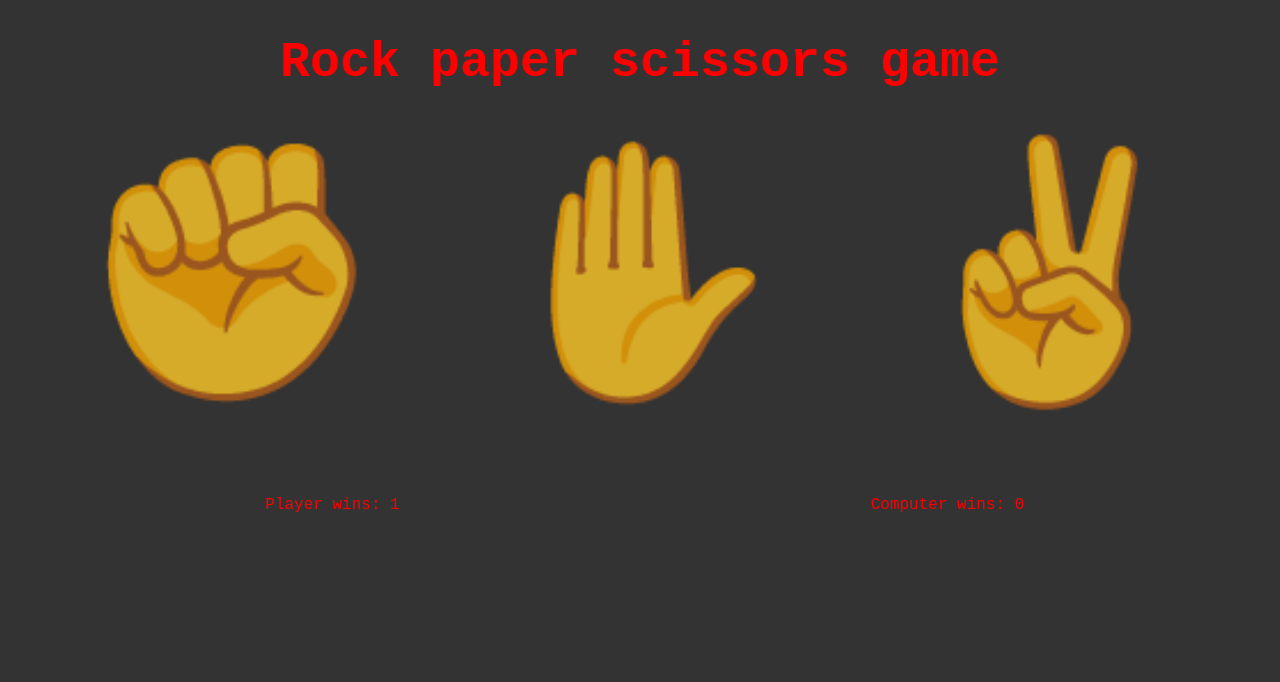
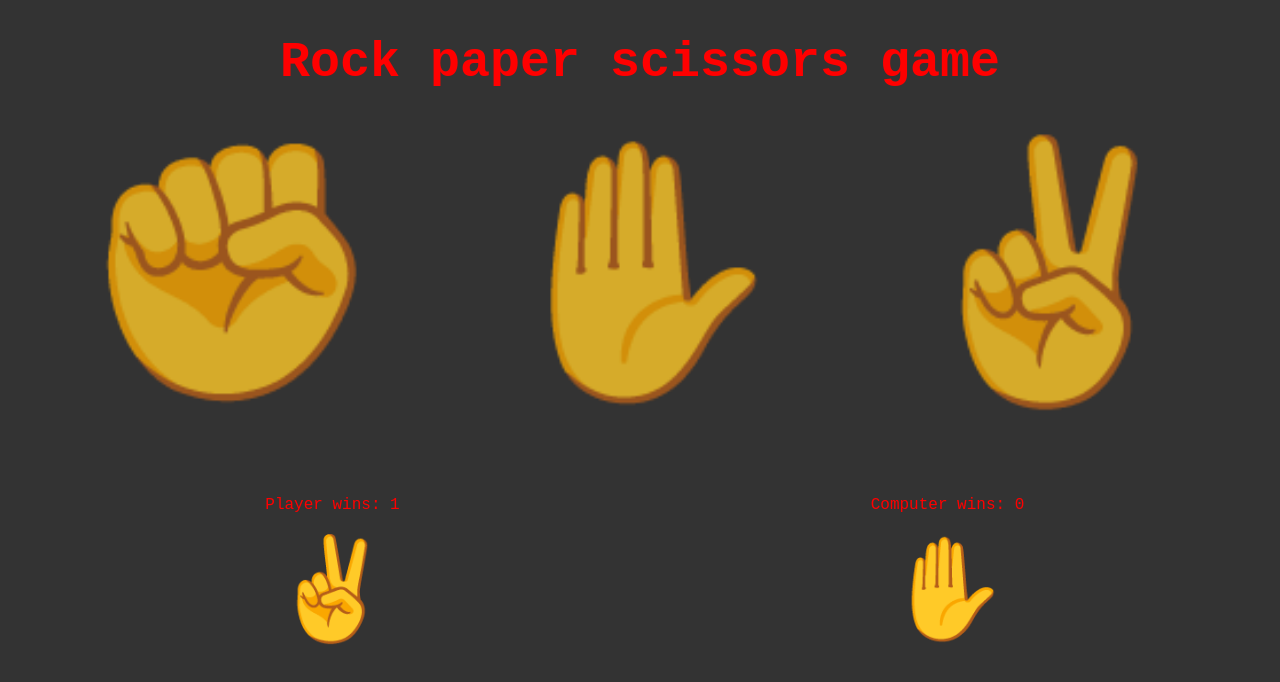
Before and after one commit to daozakona/Rock-paper-scissors, a plain HTML site: page index.html in a window 1280 px wide. Both pictures are taken after a click on the button "✌️". Drawn offline with Linux system fonts and the light colour scheme.

Commit message:
added icon to result sections

```diff
--- a/index.html
+++ b/index.html
@@ -31,11 +31,13 @@
     <section class="result-section">
         <div class="container">
             <div class="result-section__wraper">
-                <div class="player-result">
+                <div class="player-result" id="player-result">
                     <p class="player-result__text">Player wins: <span class="player-result__score" id="player-score">0</span></p>
+                    <div id="player-result__icon"></div>
                 </div>
-                <div class="computer-result">
+                <div class="computer-result" id="computer-result">
                     <p class="computer-result__text">Computer wins: <span class="player-result__score" id="computer-score">0</span></p>
+                    <div id="computer-result__icon"></div>
                 </div>
             </div>
         </div>
--- a/script.js
+++ b/script.js
@@ -1,12 +1,20 @@
 const rock = document.getElementById("rock");
 const paper = document.getElementById("paper");
 const scissors = document.getElementById("scissors");
+const playerResult = document.getElementById("player-result");
+const computerResult = document.getElementById("computer-result");
 const btns = Array.from(document.getElementsByTagName("button"));
 const playerScore = document.getElementById("player-score");
 const computerScore = document.getElementById("computer-score");
+const plIcon = document.getElementById("player-result__icon");
+const comIcon = document.getElementById("computer-result__icon");
+const div = document.createElement("div");
+const divClone = div.cloneNode();
 let winner;
 let playerChoice;
-let computerChoise;
+let computerChoice;
+let playerIcon;
+let computerIcon;
 
 const gameItems = {
     rock : {
@@ -30,7 +38,12 @@ const gameItems = {
 for (let btn of btns) {
     btn.addEventListener("click", (e) => {
         playerChoice = e.target.id;
-        computerChoise = getComputerChoice();
+        computerChoice = getComputerChoice();
+
+        playerIcon = gameItems[playerChoice].icon;
+        computerIcon = gameItems[computerChoice].icon;
+        plIcon.innerText = playerIcon;
+        comIcon.innerText = computerIcon;
 
         if ((playerScore.innerText < 6) && (computerScore.innerText < 6)) {
             playRound();
@@ -44,11 +57,11 @@ for (let btn of btns) {
 }
 
 function playRound() {
-    if (gameItems[playerChoice].name == gameItems[computerChoise].name) {
+    if (gameItems[playerChoice].name == gameItems[computerChoice].name) {
         winner = "no winner";
-    } else if (gameItems[playerChoice].name == gameItems[computerChoise].beat) {
+    } else if (gameItems[playerChoice].name == gameItems[computerChoice].beat) {
         winner = "computer win";
-    } else if (gameItems[playerChoice].beat == gameItems[computerChoise].name) {
+    } else if (gameItems[playerChoice].beat == gameItems[computerChoice].name) {
         winner = "player win";
     }
     console.log(winner);
@@ -61,6 +74,10 @@ function changeScore() {
         ++playerScore.innerText;
     }
 }
+
+// function appendItem(playerIcon,computerIcon) {
+//     playerResult.appendChild
+// }
 
 function getComputerChoice() {
     switch (Math.round(Math.random()*2)) {
--- a/style.css
+++ b/style.css
@@ -47,3 +47,8 @@ body {
     width: 50%;
     text-align: center;
 }
+
+#computer-result__icon,
+#player-result__icon {
+    font-size: 100px;
+}
```
